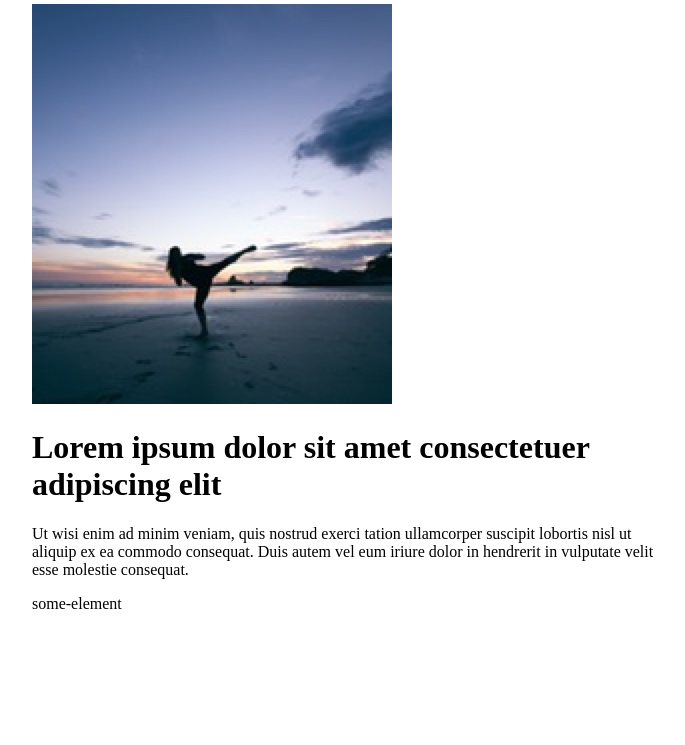
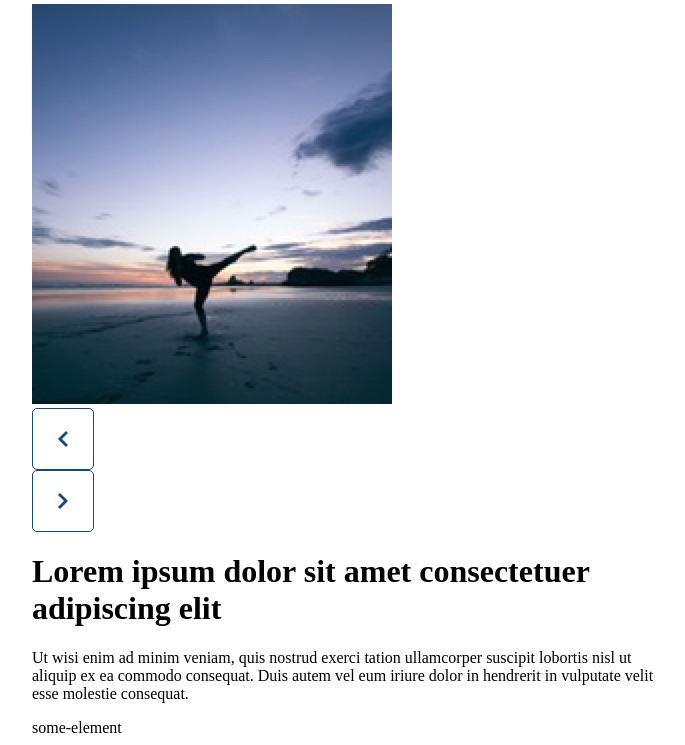
Before and after one commit to lukafranjic94/image-slider, a plain HTML site: page index.html in a window 1280 px wide. Shown: the part 4062-4807 px from the top of the page, without its empty margins (292-977 px from the left). Before the commit the page ends 4683 px from the top, so only its background shows below. Drawn offline with nearby package versions, Linux system fonts and the light colour scheme.

Commit message:
Add slider buttons

```diff
--- a/index.html
+++ b/index.html
@@ -32,6 +32,10 @@
                     <img src="assets/images/slider-image-3.jpg" alt="">
                 </div>
             </div>
+            <div class="slider-btn-group">
+                <div class="slider-btn"><img src="assets/images/arrow-blue-left.png" alt=""></div>
+                <div class="slider-btn"><img src="assets/images/arrow-blue-right.png" alt=""></div>
+            </div>
             <div class="description">
                 <h1 class="title">Lorem ipsum dolor sit amet consectetuer adipiscing elit</h1>
                 <p class="content">Ut wisi enim ad minim veniam, quis nostrud exerci tation ullamcorper suscipit
--- a/styles/style.css
+++ b/styles/style.css
@@ -2,3 +2,15 @@
     width: 50%;
     margin: 0 auto;
 }
+
+
+
+.slider-btn {
+    width:60px;
+    height:60px;
+    border: 1px solid #134880;
+    border-radius: 5px;
+    display:flex;
+    justify-content: center;
+    align-items: center;
+}
```
